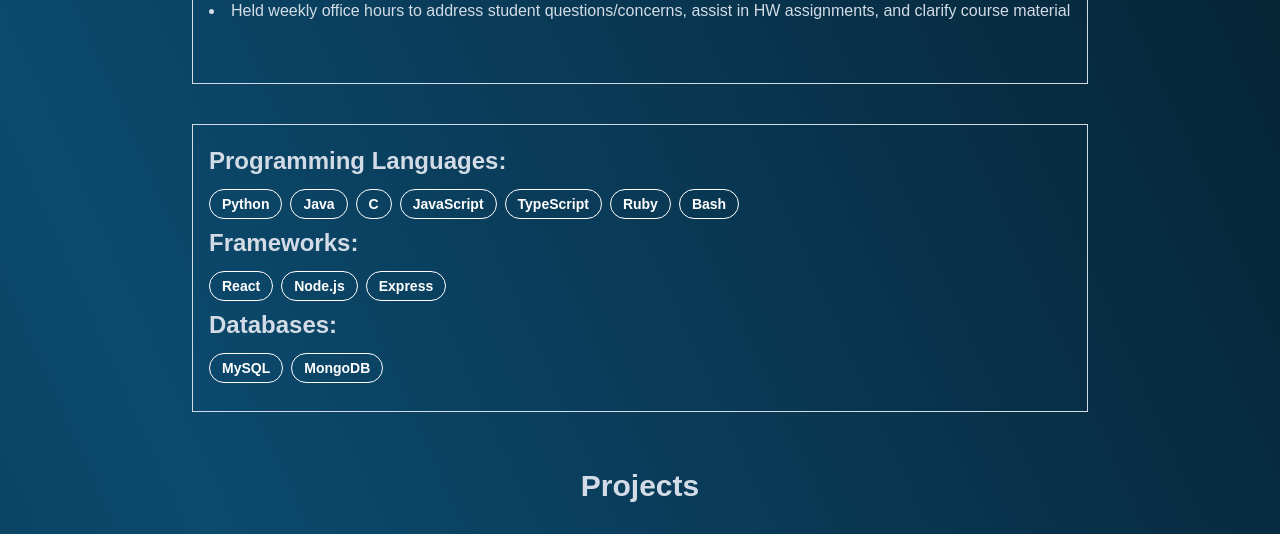
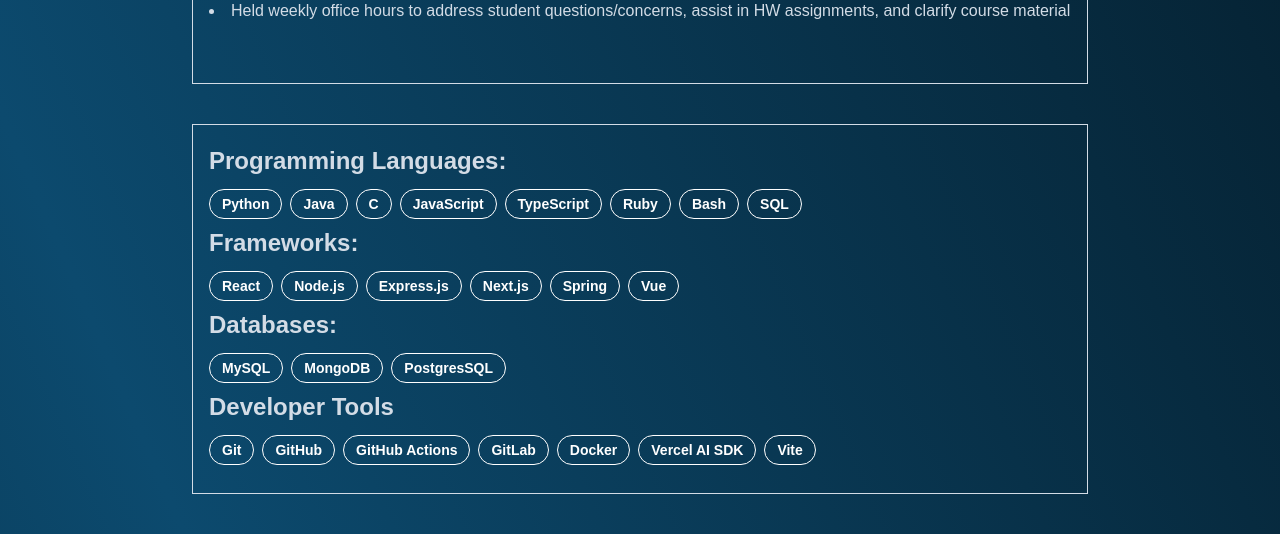
Before and after one commit to WhoThisPerson/Portfolio, a React (Vite) app: page / in a window 1280 px wide. Shown: the part 1040-1574 px from the top of the page. Built offline with nearby package versions, Linux system fonts and the light colour scheme; no server answers.

Commit message:
Updated skills. Added setup for GitHub API integration

```diff
--- a/package.json
+++ b/package.json
@@ -13,12 +13,14 @@
     "deploy": "gh-pages -d dist"
   },
   "dependencies": {
+    "octokit": "^5.0.5",
     "react": "^19.1.0",
     "react-dom": "^19.1.0",
     "react-icons": "^5.5.0"
   },
   "devDependencies": {
     "@eslint/js": "^9.25.0",
+    "@types/node": "^26.6.6",
     "@types/react": "^19.1.2",
     "@types/react-dom": "^19.1.2",
     "@vitejs/plugin-react": "^4.4.1",
--- a/src/components/Skills/Skills.tsx
+++ b/src/components/Skills/Skills.tsx
@@ -9,18 +9,33 @@ const Skills = () => {
         "TypeScript",
         "Ruby",
         "Bash",
+        "SQL",
     ];
 
     const frameworks = [
         "React",
         "Node.js",
-        "Express",
+        "Express.js",
+        "Next.js",
+        "Spring",
+        "Vue"
     ];
 
     const databases = [
         "MySQL",
         "MongoDB",
+        "PostgresSQL"
     ];
+
+    const developerTools = [
+        "Git",
+        "GitHub",
+        "GitHub Actions",
+        "GitLab",
+        "Docker",
+        "Vercel AI SDK",
+        "Vite"
+    ]
 
     return (
         <div className="max-w-4xl mx-auto px-4 py-5 border mt-10">
@@ -29,7 +44,7 @@ const Skills = () => {
             {programmingLanguages.map((language, index) => (
                 <span
                     key={index}
-                    className="inline-block border bg-gray-700 text-white rounded-full px-3 py-1 text-sm font-semibold mr-2 mb-2 transition hover:bg-white hover:text-gray-dark hover:-translate-y-1"
+                    className="inline-block border text-white rounded-full px-3 py-1 text-sm font-semibold mr-2 mb-2 transition hover:bg-white hover:text-gray-dark hover:-translate-y-1"
                 >
                     {language}
                 </span>
@@ -39,7 +54,7 @@ const Skills = () => {
             {frameworks.map((framework, index) => (
                 <span
                     key={index}
-                    className="inline-block border bg-gray-700 text-white rounded-full px-3 py-1 text-sm font-semibold mr-2 mb-2 transition hover:bg-white hover:text-gray-dark hover:-translate-y-1"
+                    className="inline-block border text-white rounded-full px-3 py-1 text-sm font-semibold mr-2 mb-2 transition hover:bg-white hover:text-gray-dark hover:-translate-y-1"
                 >
                     {framework}
                 </span>
@@ -49,9 +64,19 @@ const Skills = () => {
             {databases.map((database, index) => (
                 <span
                     key={index}
-                    className="inline-block border bg-gray-700 text-white rounded-full px-3 py-1 text-sm font-semibold mr-2 mb-2 transition hover:bg-white hover:text-gray-dark hover:-translate-y-1"
+                    className="inline-block border text-white rounded-full px-3 py-1 text-sm font-semibold mr-2 mb-2 transition hover:bg-white hover:text-gray-dark hover:-translate-y-1"
                 >
                     {database}
+                </span>
+            ))}
+
+            <h3 className="text-2xl font-semibold mb-3">Developer Tools</h3>
+            {developerTools.map((tool, index) => (
+                <span
+                    key={index}
+                    className="inline-block border text-white rounded-full px-3 py-1 text-sm font-semibold mr-2 mb-2 transition hover:bg-white hover:text-gray-dark hover:-translate-y-1"
+                >
+                    {tool}
                 </span>
             ))}
 
--- /dev/null
+++ b/src/services/GitHubService.ts
@@ -0,0 +1,7 @@
+import { Octokit } from "octokit";
+
+export const octokit = new Octokit({
+    auth: process.env.TOKEN
+});
+
+const OWNER = "WhoThisPerson";
--- a/tsconfig.app.json
+++ b/tsconfig.app.json
@@ -6,6 +6,7 @@
     "lib": ["ES2020", "DOM", "DOM.Iterable"],
     "module": "ESNext",
     "skipLibCheck": true,
+    "types": ["node"],
 
     /* Bundler mode */
     "moduleResolution": "bundler",
```
Also changed, not shown: 2 other files (tests, documents, lock files or other folders).
